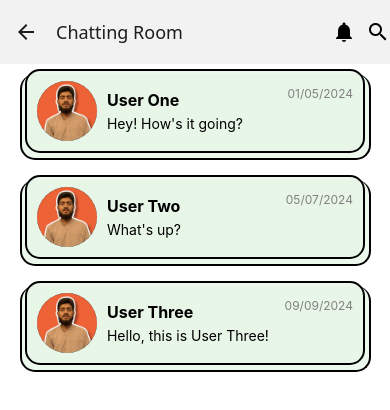
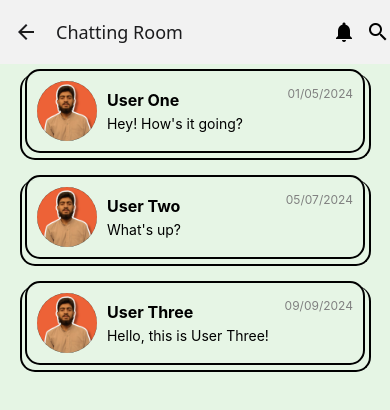
Before and after one commit to Syed-Abdullah123/Hello-Chat-App, a React Native app in the folder Hello/: screen /Users in a window 390 px wide. Shown: the top 410 px of the page. Built offline with nearby package versions, Linux system fonts and the light colour scheme.

Commit message:
modified some stylings of the screen

```diff
--- a/Hello/src/screens/ChatUsersScreen.tsx
+++ b/Hello/src/screens/ChatUsersScreen.tsx
@@ -48,7 +48,7 @@ export default function ChatUsers({ navigation }: any) {
 const styles = StyleSheet.create({
   container: {
     flex: 1,
-    backgroundColor: "#fff",
+    backgroundColor: "#E5F5E4",
   },
   loadingText: {
     fontSize: 18,
```
